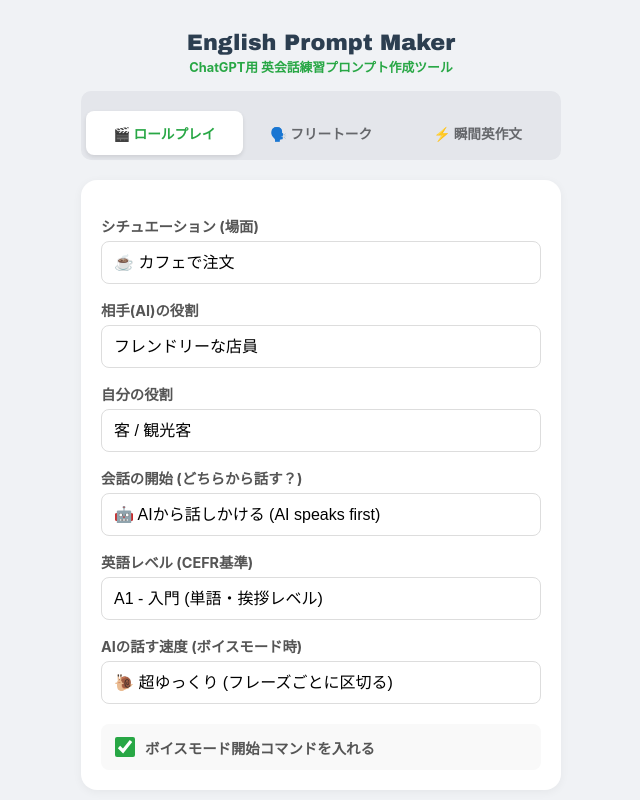
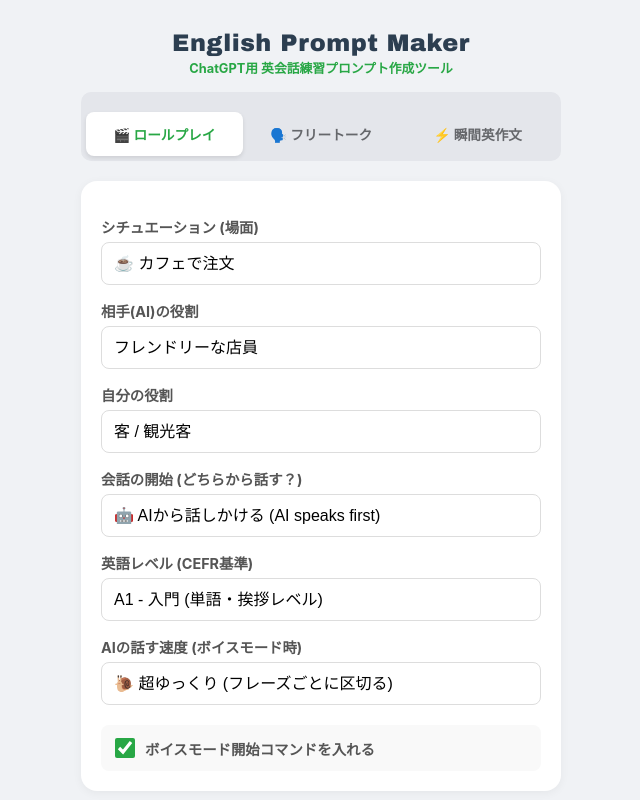
Before and after one commit to yon-7/eikaiwa_prompt, a plain HTML site: page index.html in a window 1280 px wide. Shown: the top 800 px of the page, without its empty margins (319-959 px from the left). Drawn offline with Linux system fonts and the light colour scheme.

Commit message:
Update index.html

```diff
--- a/index.html
+++ b/index.html
@@ -92,7 +92,7 @@
 
     <!-- タイトルと説明文 -->
     <div style="text-align: center; margin: 10px 0 15px 0;">
-        <h1 style="margin: 0; font-size: 1.4em; font-family: 'Arial Black', sans-serif; color: #2c3e50;">
+         <h1 style="margin: 0; font-size: 1.5em; font-family: 'Arial Black', sans-serif; color: #2c3e50; letter-spacing: 0.5px;">
             English Prompt Maker
         </h1>
         <p style="margin: 2px 0 0 0; font-size: 0.8em; color: #28a745; font-weight: bold;">
```
